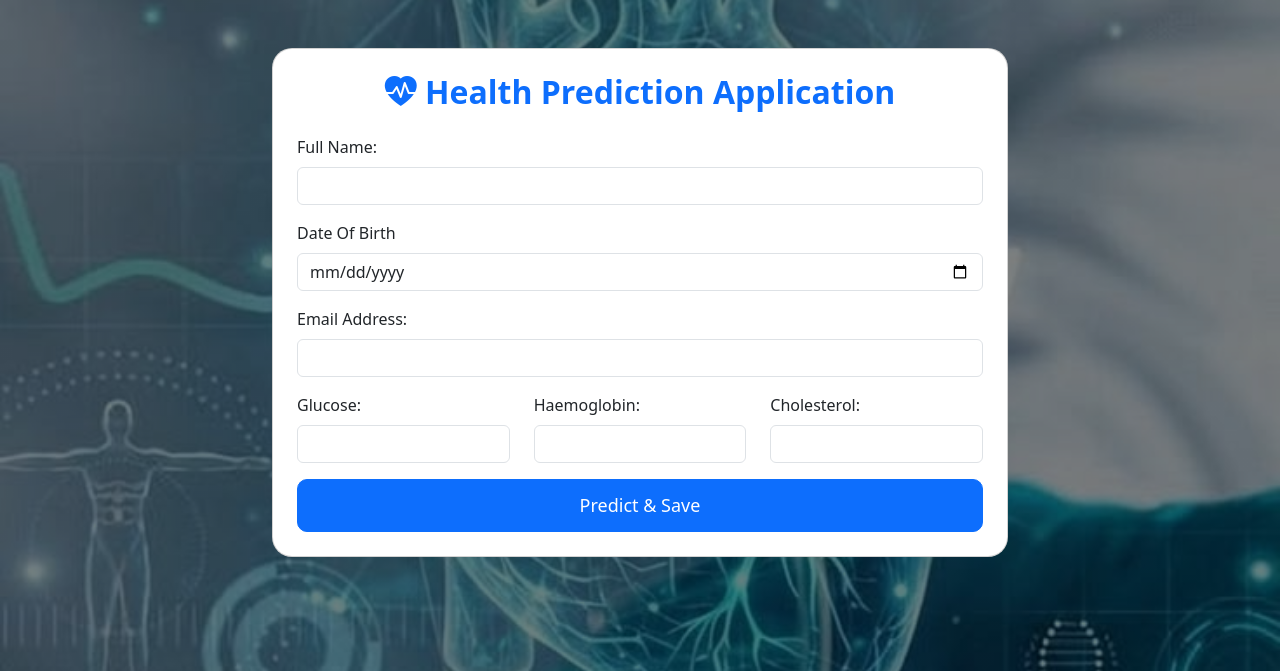
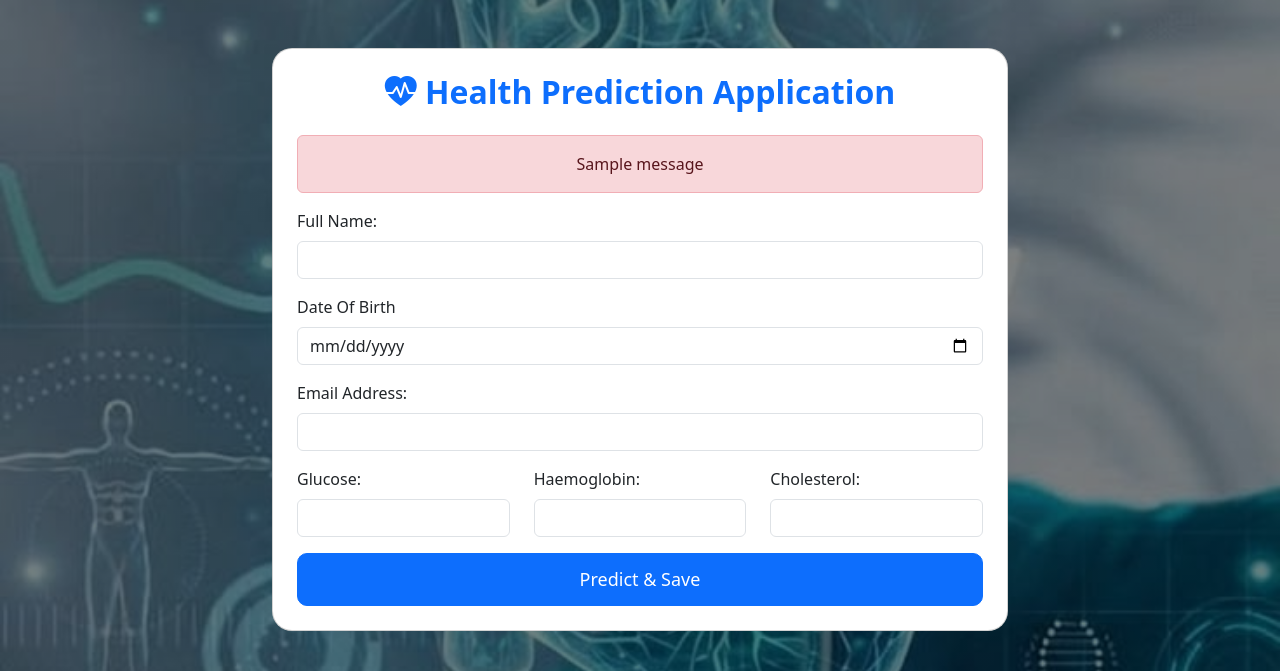
Before and after one commit to snehabhadouriya/Health-Prediction-Application, a Flask app: page / in a window 1280 px wide. Shown: the top 671 px of the page. Run offline with Flask 3, Linux system fonts and the light colour scheme; one stand-in notice (Sample message) is shown.

Commit message:
index.html

```diff
--- a/templates/index.html
+++ b/templates/index.html
@@ -53,8 +53,17 @@
                             <i class="bi bi-heart-pulse-fill"></i>
                             Health Prediction Application
                         </h2>
+                        {% with messages = get_flashed_messages(with_categories=true) %}
+                            {% if messages %}
+                                {% for category, message in messages %}
+                                    <div class="alert alert-danger text-center">
+                                        {{ message }}
+                                    </div>
+                                {% endfor %}
+                            {% endif %}
+                        {% endwith %}
+
                         <form method="post" action="/save">
-
                             <div class="mb-3">
                                 <label class="form-label">Full Name:</label>
                                 <input type="text"
@@ -62,13 +71,16 @@
                                        class="form-control"
                                        required>
                             </div>
+
                             <div class="mb-3">
                                 <label class="form-label">Date Of Birth</label>
                                 <input type="date"
                                        name="dob"
+                                       max="{{ today }}"
                                        class="form-control"
                                        required>
                             </div>
+
                             <div class="mb-3">
                                  <label class="form-label">Email Address:</label>
                                  <input type="email"
@@ -76,6 +88,7 @@
                                         class="form-control"
                                         required>
                             </div>
+
                             <div class="row">
                                 <div class="col-md-4 mb-3">
                                     <label class="form-label">Glucose:</label>
@@ -85,6 +98,7 @@
                                            class="form-control"
                                            required>
                                 </div>
+
                                 <div class="col-md-4 mb-3">
                                     <label class="form-label">Haemoglobin:</label>
                                     <input type="number"
@@ -93,6 +107,7 @@
                                            class="form-control"
                                            required>
                                 </div>
+
                                 <div class="col-md-4 mb-3">
                                     <label class="form-label">Cholesterol:</label>
                                     <input type="number"
@@ -102,6 +117,7 @@
                                            required>
                                 </div>
                             </div>
+
                             <button type="Submit"
                                      class="btn btn-primary btn-custom">
                                      Predict & Save
```
